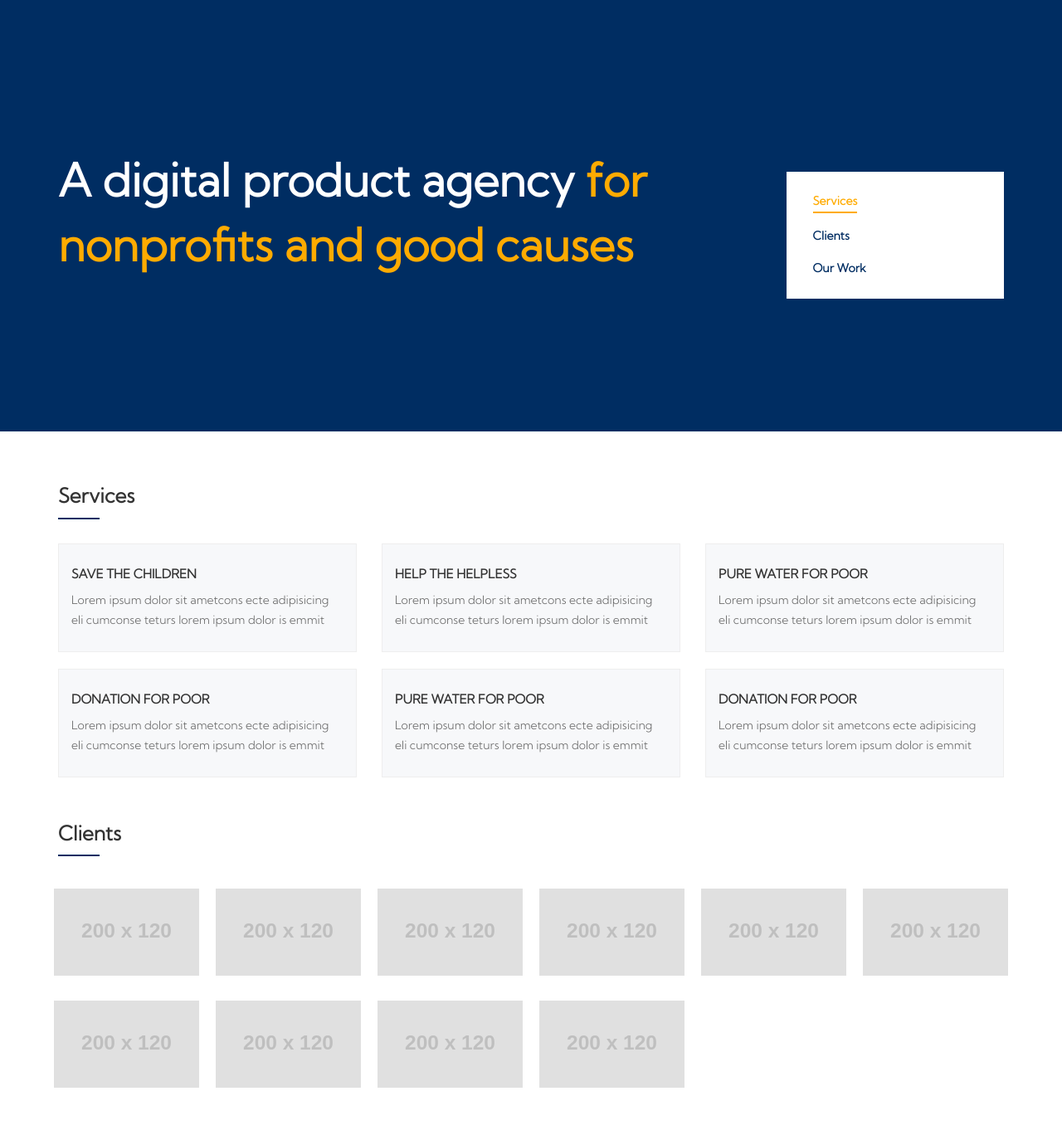
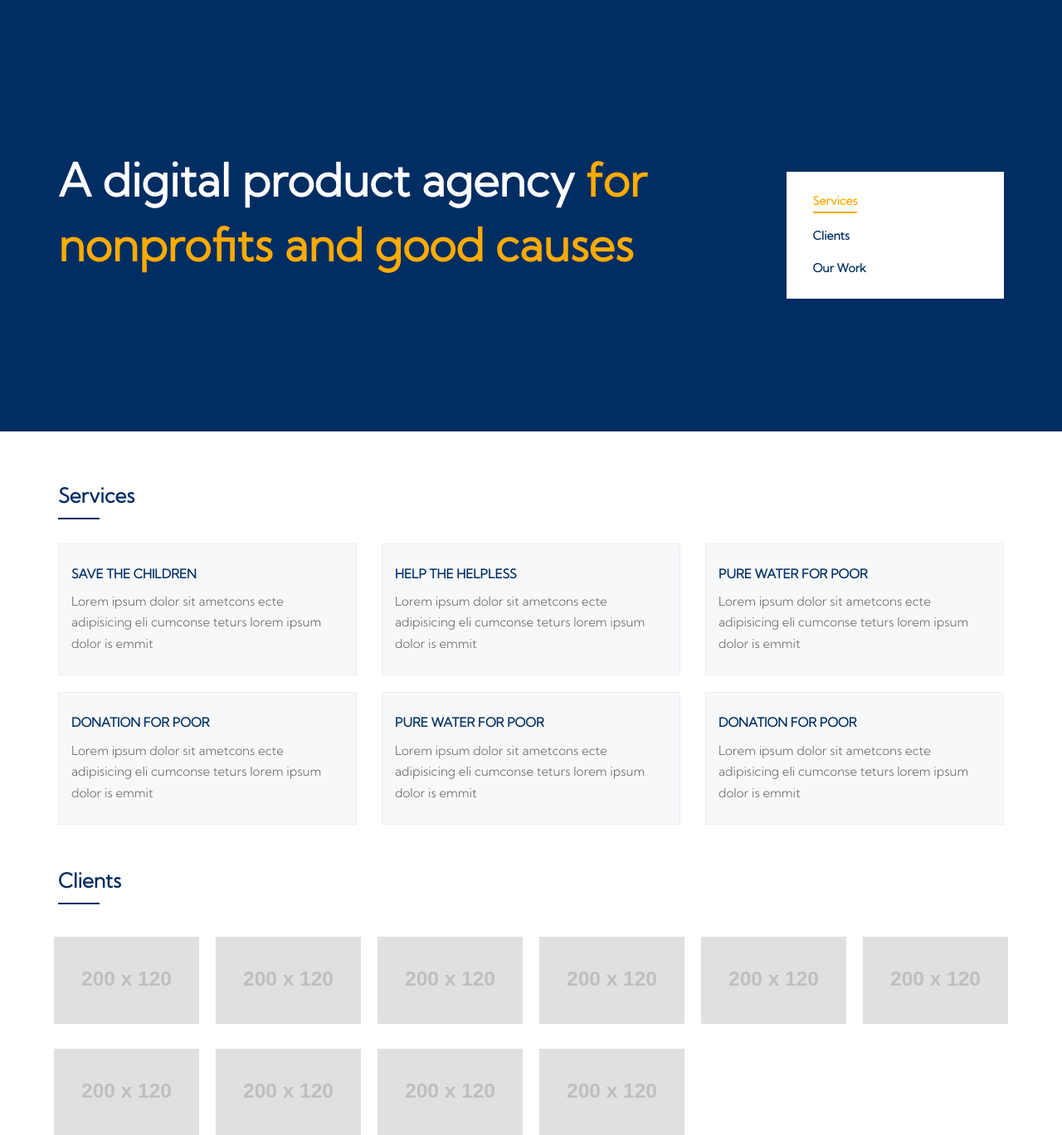
Before and after one commit to fourlanes/wagtail-starter-blog, a Django app: template patterns/templates/service-page.html in a window 1280 px wide. Shown: the part 76-1444 px from the top of the page at 83% size. Run offline with Django 4.2, Linux system fonts and the light colour scheme; the template is opened without the code that fills it, so the values that code supplies are empty; grey boxes labelled with a size stand in for pictures from a placeholder-image service; parts of the project's set-up code (start-up, migrations or seed data) failed here and were passed over; some libraries are stand-ins or nearby versions; some web fonts are replaced.

Commit message:
Set font for services

```diff
--- a/patterns/templates/service-page.html
+++ b/patterns/templates/service-page.html
@@ -103,52 +103,52 @@
                 <div class="section-content">
                     <div class="row">
                         <div class="col-md-12 pb-sm-20">
-                            <h3 class="line-bottom mt-0">Services</h3>
+                            <h3 class="line-bottom mt-0 text-theme-colored">Services</h3>
                             <div class="row">
                                 <div class="col-xs-12 col-sm-6 col-md-4">
                                     <div class="icon-box left media bg-silver-light border-1px p-15 mb-20">
-                                        <div class="media-body">
-                                        <h4 class="font-15 text-uppercase">Save The children</h4>
+                                        <div class="media-body font-15">
+                                        <h4 class="font-15 text-uppercase text-theme-colored">Save The children</h4>
                                         <p>Lorem ipsum dolor sit ametcons ecte adipisicing eli cumconse teturs lorem ipsum dolor is emmit</p>
                                         </div>
                                     </div>
                                 </div>
                                 <div class="col-xs-12 col-sm-6 col-md-4">
                                     <div class="icon-box left media bg-silver-light border-1px p-15 mb-20">
-                                        <div class="media-body">
-                                        <h4 class="font-15 text-uppercase">Help The Helpless</h4>
+                                        <div class="media-body font-15">
+                                        <h4 class="font-15 text-uppercase text-theme-colored">Help The Helpless</h4>
                                         <p>Lorem ipsum dolor sit ametcons ecte adipisicing eli cumconse teturs lorem ipsum dolor is emmit</p>
                                         </div>
                                     </div>
                                 </div>
                                 <div class="col-xs-12 col-sm-6 col-md-4">
                                     <div class="icon-box left media bg-silver-light border-1px p-15 mb-20">
-                                        <div class="media-body">
-                                        <h4 class="font-15 text-uppercase">Pure Water For Poor</h4>
+                                        <div class="media-body font-15">
+                                        <h4 class="font-15 text-uppercase text-theme-colored">Pure Water For Poor</h4>
                                         <p>Lorem ipsum dolor sit ametcons ecte adipisicing eli cumconse teturs lorem ipsum dolor is emmit</p>
                                         </div>
                                     </div>
                                 </div>
                                 <div class="col-xs-12 col-sm-6 col-md-4">
                                     <div class="icon-box left media bg-silver-light border-1px p-15 mb-20">
-                                        <div class="media-body">
-                                        <h4 class="font-15 text-uppercase">Donation for poor</h4>
+                                        <div class="media-body font-15">
+                                        <h4 class="font-15 text-uppercase text-theme-colored">Donation for poor</h4>
                                         <p>Lorem ipsum dolor sit ametcons ecte adipisicing eli cumconse teturs lorem ipsum dolor is emmit</p>
                                         </div>
                                     </div>
                                 </div>
                                 <div class="col-xs-12 col-sm-6 col-md-4">
                                     <div class="icon-box left media bg-silver-light border-1px p-15 mb-20">
-                                        <div class="media-body">
-                                        <h4 class="font-15 text-uppercase">Pure Water For Poor</h4>
+                                        <div class="media-body font-15">
+                                        <h4 class="font-15 text-uppercase text-theme-colored">Pure Water For Poor</h4>
                                         <p>Lorem ipsum dolor sit ametcons ecte adipisicing eli cumconse teturs lorem ipsum dolor is emmit</p>
                                         </div>
                                     </div>
                                 </div>
                                 <div class="col-xs-12 col-sm-6 col-md-4">
                                     <div class="icon-box left media bg-silver-light border-1px p-15 mb-20">
-                                        <div class="media-body">
-                                        <h4 class="font-15 text-uppercase">Donation for poor</h4>
+                                        <div class="media-body font-15">
+                                        <h4 class="font-15 text-uppercase text-theme-colored">Donation for poor</h4>
                                         <p>Lorem ipsum dolor sit ametcons ecte adipisicing eli cumconse teturs lorem ipsum dolor is emmit</p>
                                         </div>
                                     </div>
@@ -162,7 +162,7 @@
 
         <section class="clients">
             <div class="container pt-0 pb-0">
-                <h3 class="line-bottom mt-0">Clients</h3>
+                <h3 class="line-bottom mt-0 text-theme-colored">Clients</h3>
                 <div class="row clients-logo transparent text-center">
                     <div class="item col-xs-6 col-sm-4 col-md-3 col-lg-2"> <a href="#"><img src="http://placehold.it/200x120" alt=""></a></div>
                     <div class="item col-xs-6 col-sm-4 col-md-3 col-lg-2"> <a href="#"><img src="http://placehold.it/200x120" alt=""></a></div>
```
